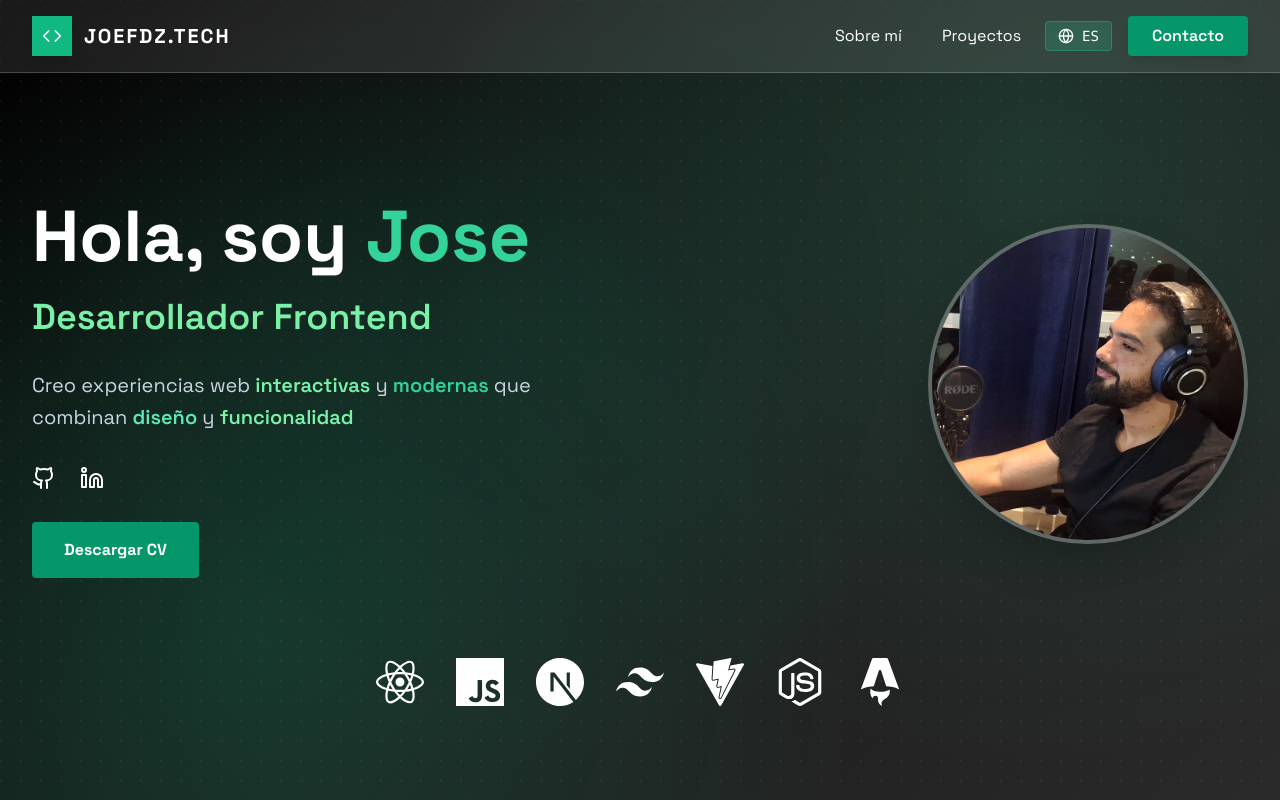
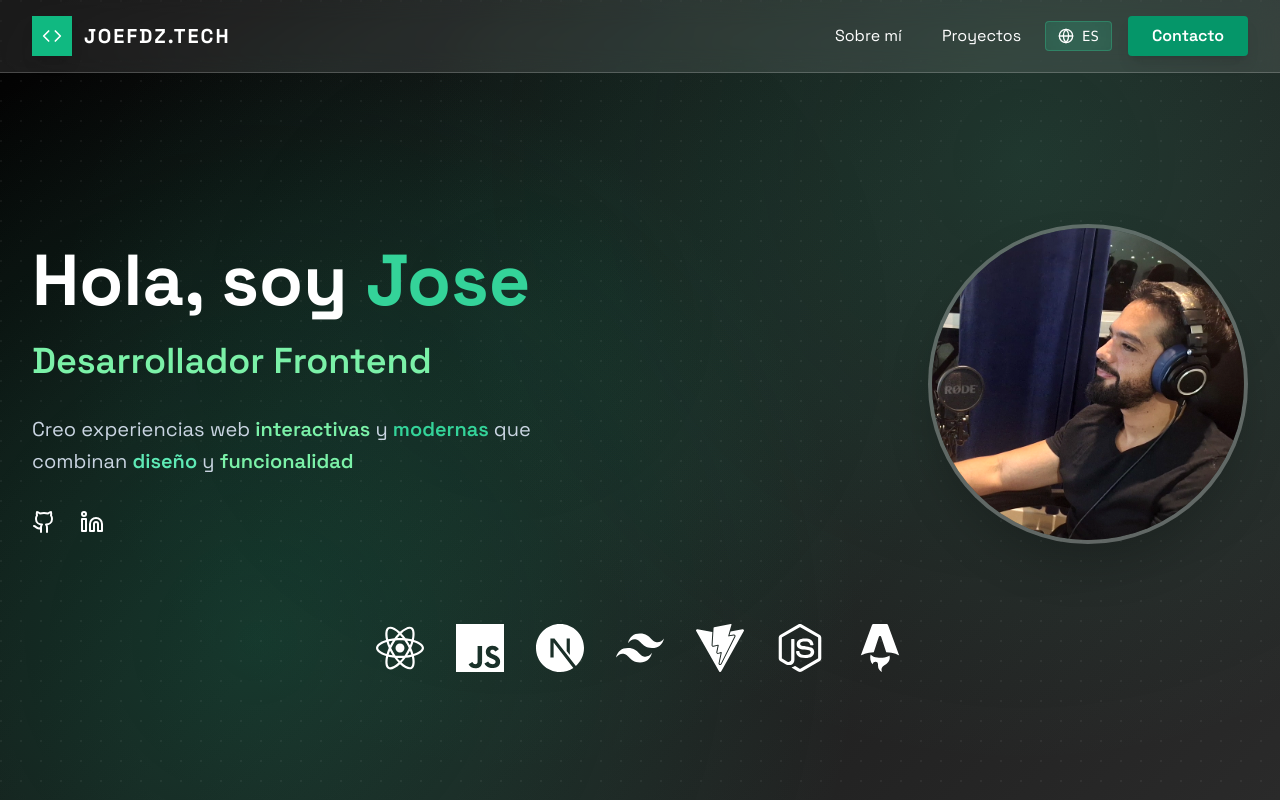
Before and after one commit to JoseFernandezViloria/Portfolio-2.0, a React (Vite) app: page / in a window 1280 px wide. Shown: the top 800 px of the page. Built offline with nearby package versions, Linux system fonts and the light colour scheme; a web font is replaced by a local one.

Commit message:
feat: eliminar botón de descargar CV del Hero
- Remover botón de descargar CV de la sección principal
- Simplificar la interfaz del Hero
- Mantener solo las redes sociales como enlaces de contacto

```diff
--- a/src/components/Hero.jsx
+++ b/src/components/Hero.jsx
@@ -95,15 +95,6 @@ const Hero = ({ openAboutSidebar, t, language, skills }) => {
               </a>
             </nav>
 
-            {/* Botón de descargar CV */}
-            <div className="flex justify-center lg:justify-start">
-              <button
-                className="group relative px-8 py-4 bg-green-600 hover:bg-green-700 text-white font-bold hover:shadow-green-500/25 transition-all duration-300 overflow-hidden focus:outline-none focus:ring-2 focus:ring-green-400 focus:ring-offset-2 focus:ring-offset-transparent rounded"
-                aria-label="Descargar currículum vitae de José"
-              >
-                <span className="relative z-10">{t.downloadCV}</span>
-              </button>
-            </div>
           </header>
 
           {/* Lado derecho - Foto circular con efectos dinámicos */}
```
